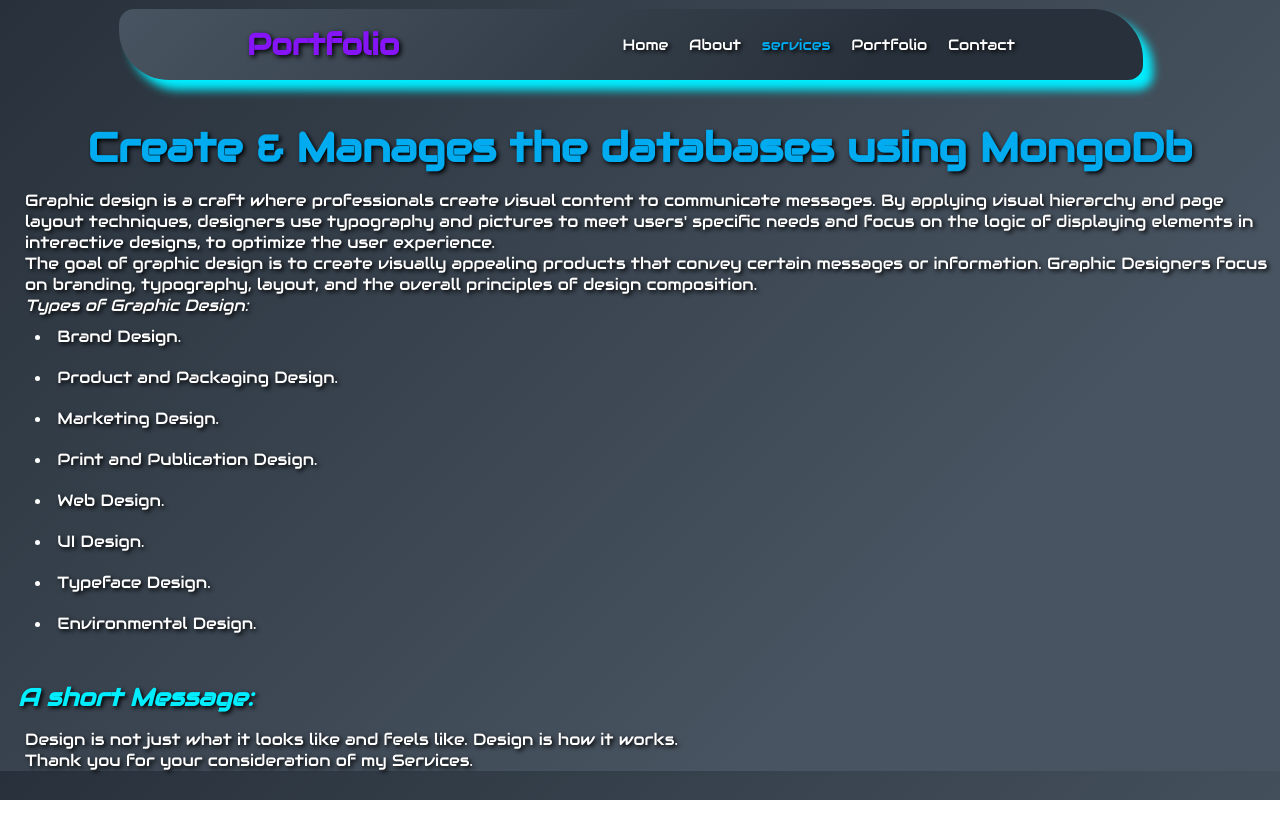
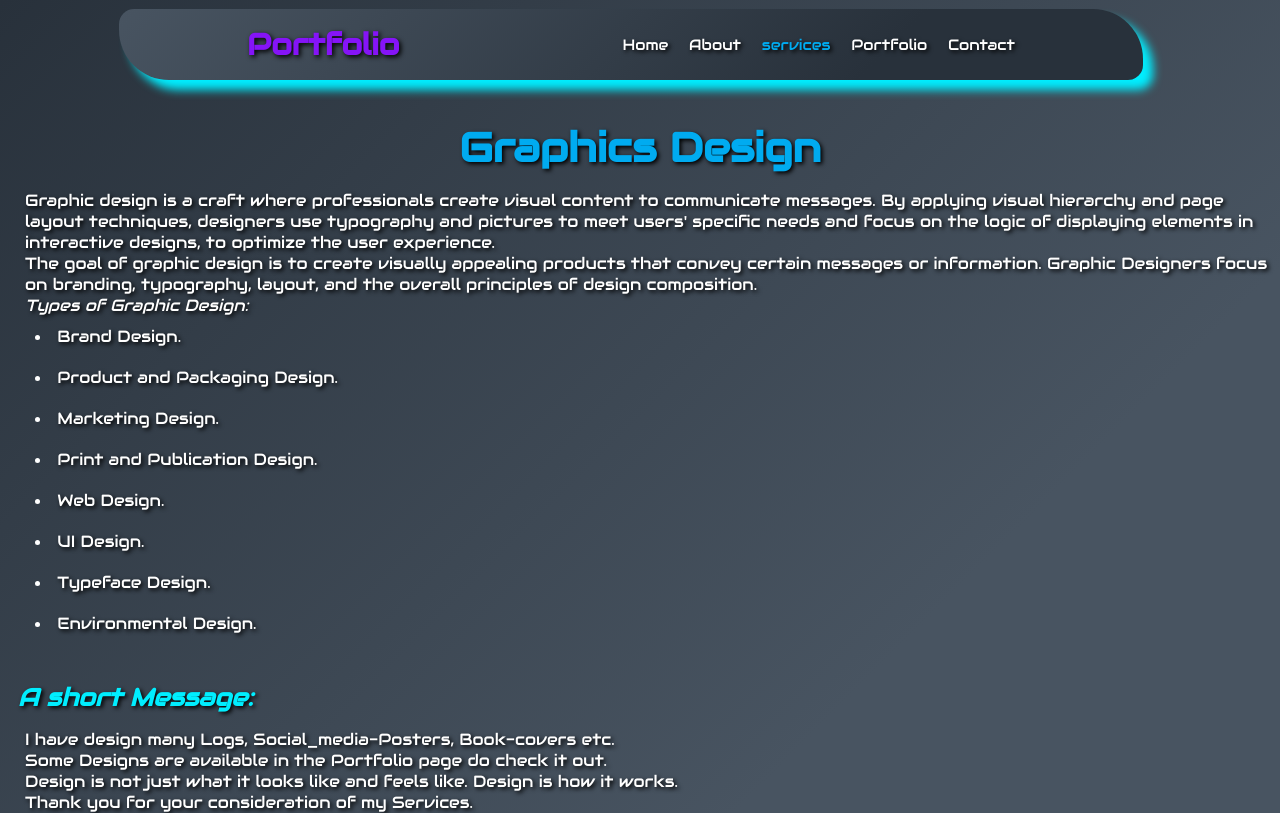
Before and after one commit to subhamgiri16/portfolio.github.io, a plain HTML site: page graphics_service.html in a window 1280 px wide. Drawn offline with nearby package versions, Linux system fonts and the light colour scheme.

Commit message:
Update graphics_service.html

```diff
--- a/graphics_service.html
+++ b/graphics_service.html
@@ -23,7 +23,7 @@
         </header>
 
         <div class="services-box">
-            <h2 class="heading"> Create & Manages the databases using MongoDb </h2>
+            <h2 class="heading"> Graphics Design </h2>
             <p>
                 Graphic design is a craft where professionals create visual content to communicate messages.
                 By applying visual hierarchy and page layout techniques, designers use typography and pictures to meet users'
@@ -48,6 +48,8 @@
                 <br><h3><i> A short Message: <br> </i></h3>
             </p>
             <p>
+                I have design many Logs, Social_media-Posters, Book-covers etc.<br>
+                Some Designs are available in the Portfolio page do check it out.<br>
                 Design is not just what it looks like and feels like. Design is how it works.<br>
 
                 Thank you for your consideration of my Services.
```
